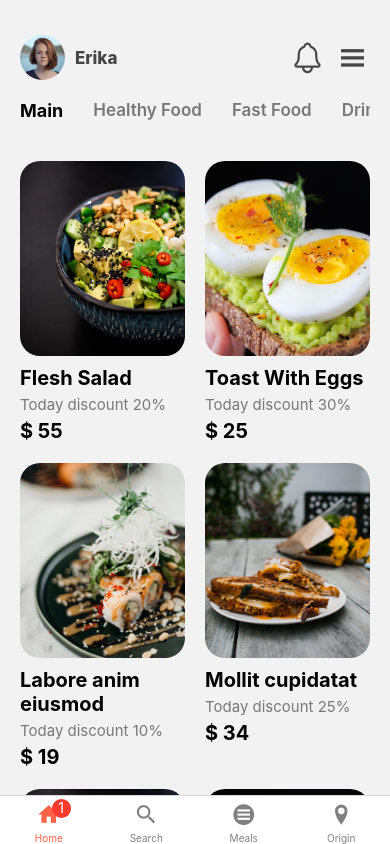
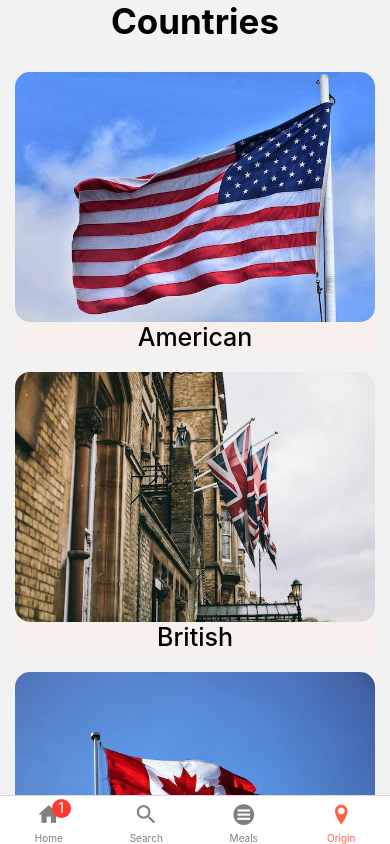
Before and after one commit to Hussein-omar-osman/React-Native-Recipe-App, a React Native app: screen /CountryTab in a window 390 px wide. Built offline with nearby package versions, Linux system fonts and the light colour scheme.

Commit message:
creating the origin/counrty screen

```diff
--- /dev/null
+++ b/Screens/Restaurant/CountryScreen.js
@@ -0,0 +1,71 @@
+import { useNavigation } from '@react-navigation/native';
+import React from 'react';
+import { View, Text, Image, ScrollView, TouchableOpacity } from 'react-native';
+import { SafeAreaView } from 'react-native-safe-area-context';
+import categoryList from '../../config/categoryData';
+import countryList from '../../config/countryData';
+
+const CountryScreen = () => {
+  const navigation = useNavigation();
+  return (
+    <SafeAreaView>
+      <ScrollView showsVerticalScrollIndicator={false}>
+        <View
+          style={{
+            flex: 1,
+            flexDirection: 'column',
+            alignItems: 'center',
+            justifyContent: 'center',
+          }}
+        >
+          <View style={{ marginBottom: 20 }}>
+            <Text style={{ fontSize: 35, fontWeight: '700' }}>Countries</Text>
+          </View>
+          {countryList.map((item) => (
+            <TouchableOpacity
+              key={item.id}
+              // onPress={() =>
+              //   navigation.navigate('CategoryDetail', {
+              //     name: item.name,
+              //     img: item.imgPath,
+              //   })
+              // }
+              activeOpacity={0.8}
+            >
+              <View
+                style={{
+                  backgroundColor: '#f7f0ed',
+                  justifyContent: 'center',
+                  alignItems: 'center',
+                  marginVertical: 10,
+                }}
+              >
+                <View style={{ width: 360 }}>
+                  <Image
+                    source={item.imgPath}
+                    style={{
+                      borderRadius: 10,
+                      height: 250,
+                      width: '100%',
+                      borderRadius: 15,
+                    }}
+                  />
+                </View>
+                <Text
+                  style={{
+                    fontSize: 25,
+                    fontWeight: '500',
+                  }}
+                >
+                  {item.name}
+                </Text>
+              </View>
+            </TouchableOpacity>
+          ))}
+        </View>
+      </ScrollView>
+    </SafeAreaView>
+  );
+};
+
+export default CountryScreen;
--- a/navigation/BottomTabsNavigation.js
+++ b/navigation/BottomTabsNavigation.js
@@ -6,6 +6,7 @@ import { Entypo } from '@expo/vector-icons';
 import HomeStack from './homeStack';
 import SearchStack from './searchStack';
 import CategoryStack from './categoryStack';
+import CountryScreen from '../Screens/Restaurant/CountryScreen';
 const Tab = createBottomTabNavigator();
 
 function BottomTabsNavigation() {
@@ -53,8 +54,8 @@ function BottomTabsNavigation() {
         }}
       />
       <Tab.Screen
-        name='SettingsTab'
-        component={SettingsScreen}
+        name='CountryTab'
+        component={CountryScreen}
         options={{
           title: 'Origin',
           tabBarIcon: ({ focused, size, color }) => (
```
